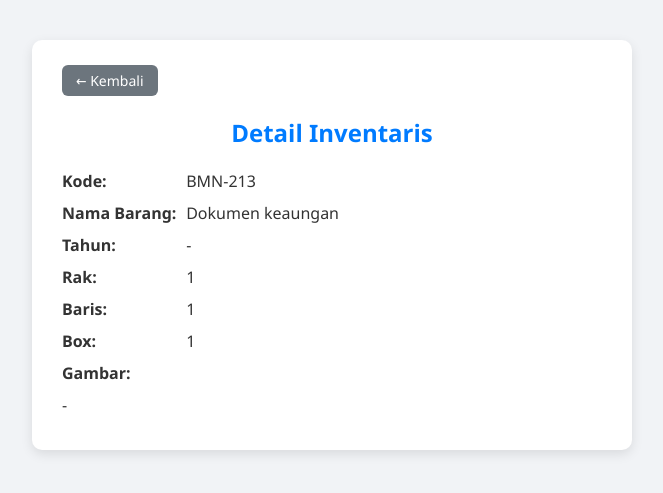
After one commit to Gggjjifttcb/inventaris-bmn, a PHP site: page /inventaris/preview.php?id=5 in a window 1280 px wide. The commit adds this page. Shown: the top 493 px of the page, without its empty margins (308-971 px from the left). Run offline with PHP 8.4, Linux system fonts and the light colour scheme; a user stored in the database is signed in; data comes from the database, SQL or seed files in the repository.

Commit message:
menambahkan fitur preview

```diff
--- a/assets/css/ruang.css
+++ b/assets/css/ruang.css
@@ -44,7 +44,7 @@ body {
 
 .btn {
     background: #0d6efd;
-    color: #fff;
+    color: #3811d6;
 }
 
 .btn:hover {
--- a/inventaris/index.php
+++ b/inventaris/index.php
@@ -99,7 +99,8 @@ $data = mysqli_query($conn, $query);
                     <?php endif; ?>
                 </td>
                 <td class="action">
-                    <a href="edit.php?id=<?= $row['id'] ?>">Edit</a>
+                    <a href="preview.php?id=<?= $row['id'] ?>" class="btn">Preview</a>
+                    <a href="edit.php?id=<?= $row['id'] ?>" class="btn">Edit</a>
                     <a href="hapus.php?id=<?= $row['id'] ?>" onclick="return confirm('Yakin hapus data?')">Hapus</a>
                 </td>
             </tr>
--- /dev/null
+++ b/inventaris/preview.php
@@ -0,0 +1,128 @@
+<?php
+include "../config/koneksi.php";
+
+if (!isset($_SESSION['login'])) {
+    header("Location: ../auth/login.php");
+    exit;
+}
+
+// Ambil ID inventaris dari URL
+$id = isset($_GET['id']) ? intval($_GET['id']) : 0;
+
+// Ambil data inventaris
+$data = mysqli_fetch_assoc(mysqli_query($conn, "SELECT * FROM inventaris WHERE id=$id"));
+
+if (!$data) {
+    echo "Data tidak ditemukan.";
+    exit;
+}
+
+// Ambil nama ruang
+$ruangData = mysqli_fetch_assoc(mysqli_query($conn, "SELECT * FROM ruang WHERE id=" . $data['ruang_id']));
+?>
+<!DOCTYPE html>
+<html lang="id">
+<head>
+    <meta charset="UTF-8">
+    <title>Preview Inventaris <?= htmlspecialchars($data['nama']) ?></title>
+
+    <!-- Panggil CSS utama -->
+    <link rel="stylesheet" href="../assets/css/ruang.css">
+
+    <!-- CSS khusus preview -->
+    <style>
+        /* Container preview */
+        .preview-box {
+            max-width: 600px;
+            margin: 40px auto;
+            padding: 25px 30px;
+            background-color: #fff;
+            border-radius: 10px;
+            box-shadow: 0 4px 12px rgba(0,0,0,0.1);
+            font-family: Arial, sans-serif;
+            color: #333;
+        }
+
+        /* Header & tombol kembali */
+        .preview-box h2 {
+            margin-top: 0;
+            margin-bottom: 20px;
+            font-size: 24px;
+            color: #007bff;
+            text-align: center;
+        }
+
+        .btn-back {
+            display: inline-block;
+            margin-bottom: 20px;
+            padding: 6px 14px;
+            background: #6c757d;
+            color: #fff;
+            border-radius: 6px;
+            text-decoration: none;
+            transition: 0.2s;
+        }
+
+        .btn-back:hover {
+            background: #5a6268;
+        }
+
+        /* Detail item */
+        .preview-box p {
+            margin: 8px 0;
+            font-size: 16px;
+            line-height: 1.5;
+        }
+
+        .preview-box p strong {
+            width: 120px;
+            display: inline-block;
+        }
+
+        /* Gambar inventaris */
+        .preview-box img {
+            display: block;
+            max-width: 100%;
+            height: auto;
+            margin-top: 15px;
+            border-radius: 6px;
+            box-shadow: 0 2px 8px rgba(0,0,0,0.1);
+        }
+
+        /* Responsive */
+        @media (max-width: 768px) {
+            .preview-box {
+                margin: 20px 15px;
+                padding: 20px;
+            }
+            .preview-box p strong {
+                width: 100px;
+            }
+            .preview-box h2 {
+                font-size: 20px;
+            }
+        }
+    </style>
+</head>
+<body>
+
+<div class="preview-box">
+    <a href="index.php?ruang_id=<?= $data['ruang_id'] ?>" class="btn-back">← Kembali</a>
+    <h2>Detail Inventaris</h2>
+
+    <p><strong>Kode:</strong> <?= htmlspecialchars($data['kode']) ?></p>
+    <p><strong>Nama Barang:</strong> <?= htmlspecialchars($data['nama']) ?></p>
+    <p><strong>Tahun:</strong> <?= htmlspecialchars($ruangData['nama_ruang'] ?? '-') ?></p>
+    <p><strong>Rak:</strong> <?= htmlspecialchars($data['rak']) ?></p>
+    <p><strong>Baris:</strong> <?= htmlspecialchars($data['baris']) ?></p>
+    <p><strong>Box:</strong> <?= htmlspecialchars($data['box']) ?></p>
+    <p><strong>Gambar:</strong></p>
+    <?php if(!empty($data['image']) && file_exists('../uploads/'.$data['image'])): ?>
+        <img src="../uploads/<?= htmlspecialchars($data['image']) ?>" alt="<?= htmlspecialchars($data['nama']) ?>">
+    <?php else: ?>
+        <p>-</p>
+    <?php endif; ?>
+</div>
+
+</body>
+</html>
```
Also changed, not shown: uploads/1767757231_command git.png (added).
